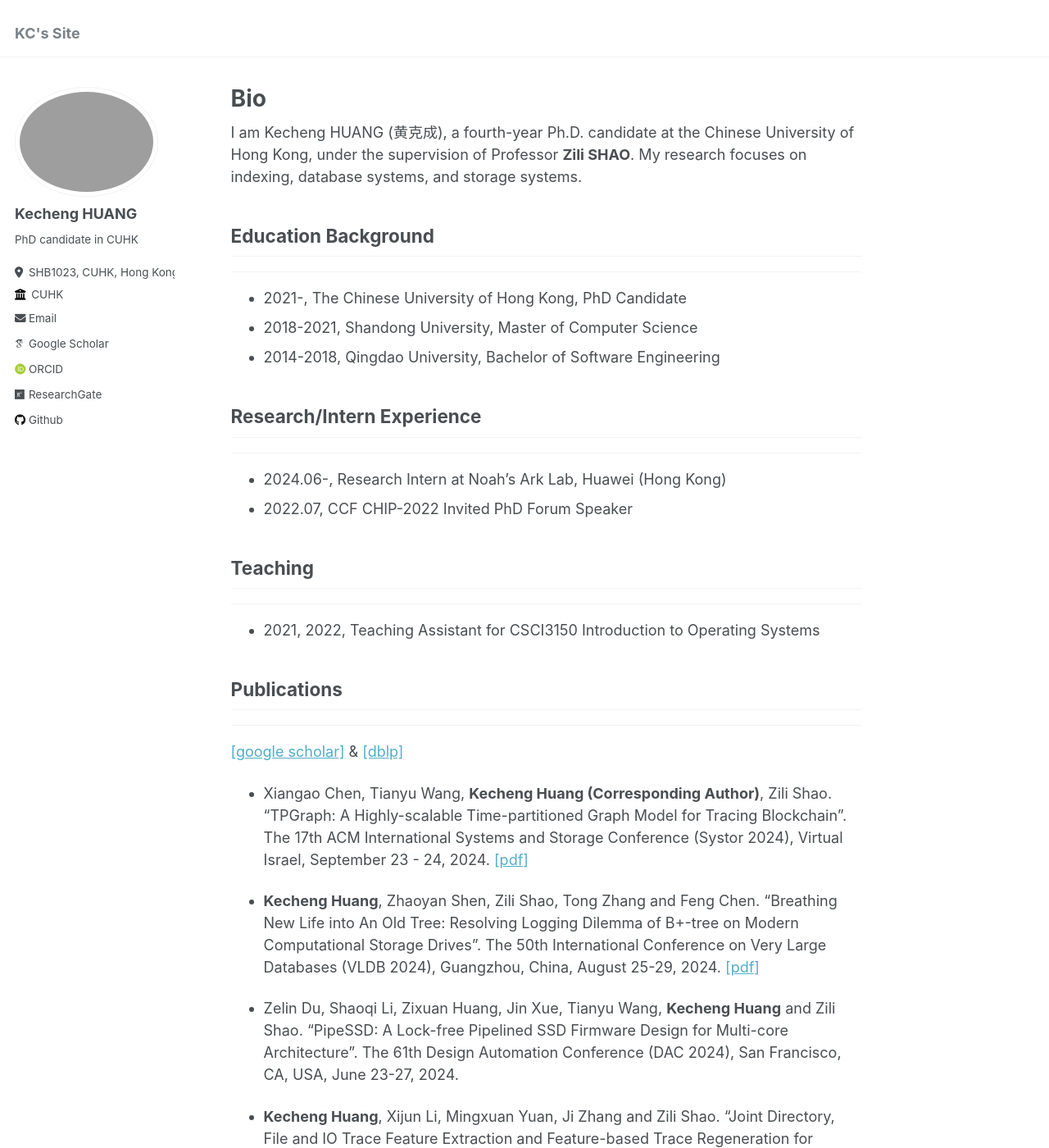
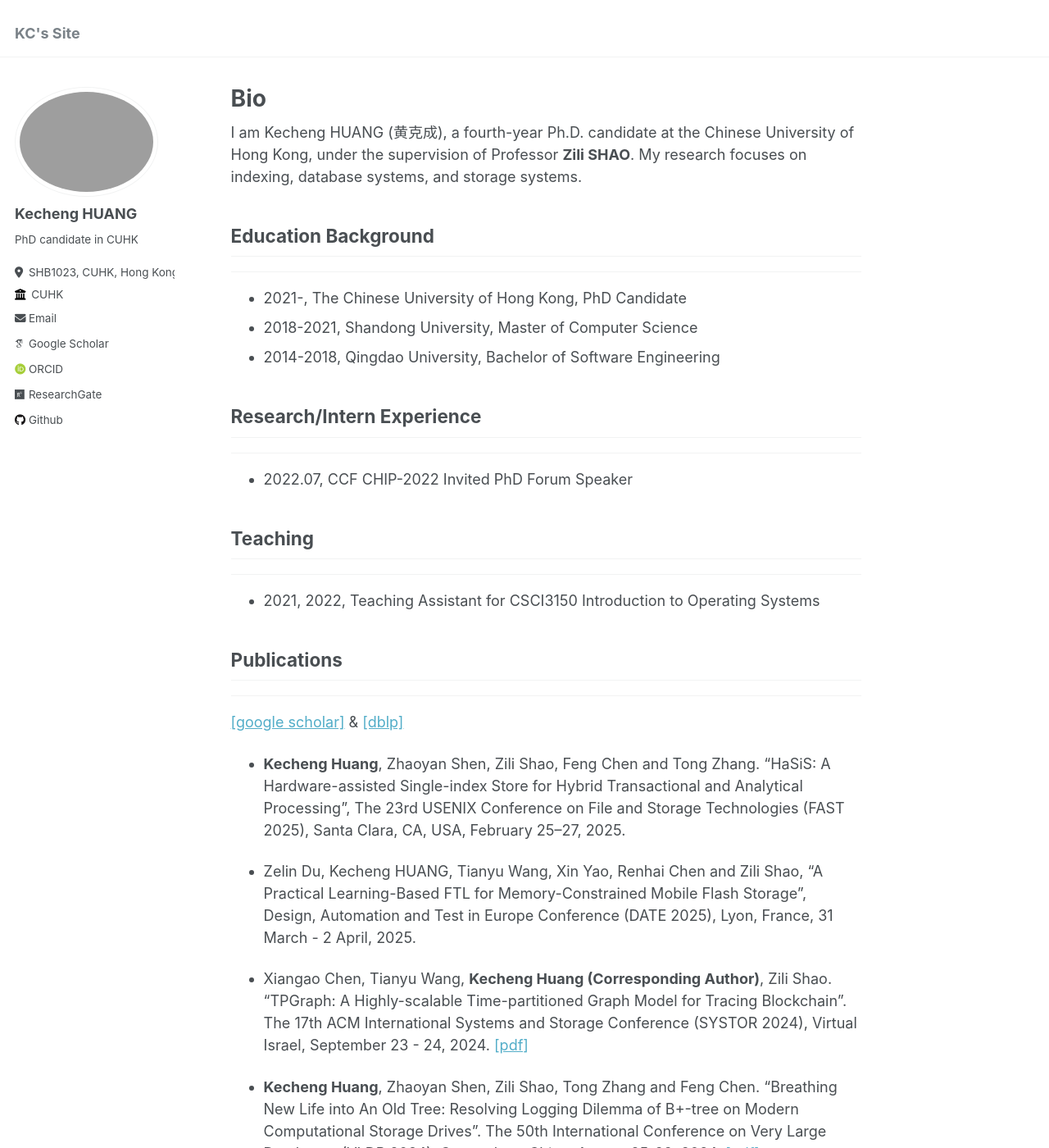
Before and after one commit to ericaloha/ericaloha.github.io, a Jekyll site: the page built from _pages/about.md, in a window 1280 px wide and 1400 px high. Shown: the whole window at 82% size. Built offline with Jekyll 4.4.1, drawn with Linux system fonts in a browser that asks for light colours; some web fonts are replaced.

Commit message:
Update about.md

```diff
--- a/_pages/about.md
+++ b/_pages/about.md
@@ -20,7 +20,6 @@ I am Kecheng HUANG (黄克成), a fourth-year Ph.D. candidate at the Chinese Uni
 
 ---
 
-- 2024.06-,        Research Intern at Noah's Ark Lab, Huawei (Hong Kong)
 - 2022.07,         CCF CHIP-2022  Invited PhD Forum Speaker
 
 ## Teaching
@@ -35,7 +34,11 @@ I am Kecheng HUANG (黄克成), a fourth-year Ph.D. candidate at the Chinese Uni
 
 [[google scholar]](https://scholar.google.com/citations?user=rPhW368AAAAJ&hl)  & [[dblp]](https://dblp.org/pid/295/7080.html)
 
-- Xiangao Chen, Tianyu Wang, **Kecheng Huang (Corresponding Author)**, Zili Shao. "TPGraph: A Highly-scalable Time-partitioned Graph Model for Tracing Blockchain". The 17th ACM International Systems and Storage Conference (Systor 2024), Virtual Israel, September 23 - 24, 2024. [[pdf]](https://dl.acm.org/doi/abs/10.1145/3688351.3689161)
+- **Kecheng Huang**, Zhaoyan Shen, Zili Shao, Feng Chen and Tong Zhang. "HaSiS: A Hardware-assisted Single-index Store for Hybrid Transactional and Analytical Processing", The 23rd USENIX Conference on File and Storage Technologies (FAST 2025), Santa Clara, CA, USA, February 25–27, 2025.
+
+- Zelin Du, Kecheng HUANG, Tianyu Wang, Xin Yao, Renhai Chen and Zili Shao, "A Practical Learning-Based FTL for Memory-Constrained Mobile Flash Storage", Design, Automation and Test in Europe Conference (DATE 2025), Lyon, France, 31 March - 2 April, 2025.
+
+- Xiangao Chen, Tianyu Wang, **Kecheng Huang (Corresponding Author)**, Zili Shao. "TPGraph: A Highly-scalable Time-partitioned Graph Model for Tracing Blockchain". The 17th ACM International Systems and Storage Conference (SYSTOR 2024), Virtual Israel, September 23 - 24, 2024. [[pdf]](https://dl.acm.org/doi/abs/10.1145/3688351.3689161)
 
 - **Kecheng Huang**, Zhaoyan Shen, Zili Shao, Tong Zhang and Feng Chen. "Breathing New Life into An Old Tree: Resolving Logging Dilemma of B+-tree on Modern Computational Storage Drives". The 50th International Conference on Very Large Databases (VLDB 2024), Guangzhou, China, August 25-29, 2024. [[pdf]](https://www.vldb.org/pvldb/vol17/p134-huang.pdf)
 
```
